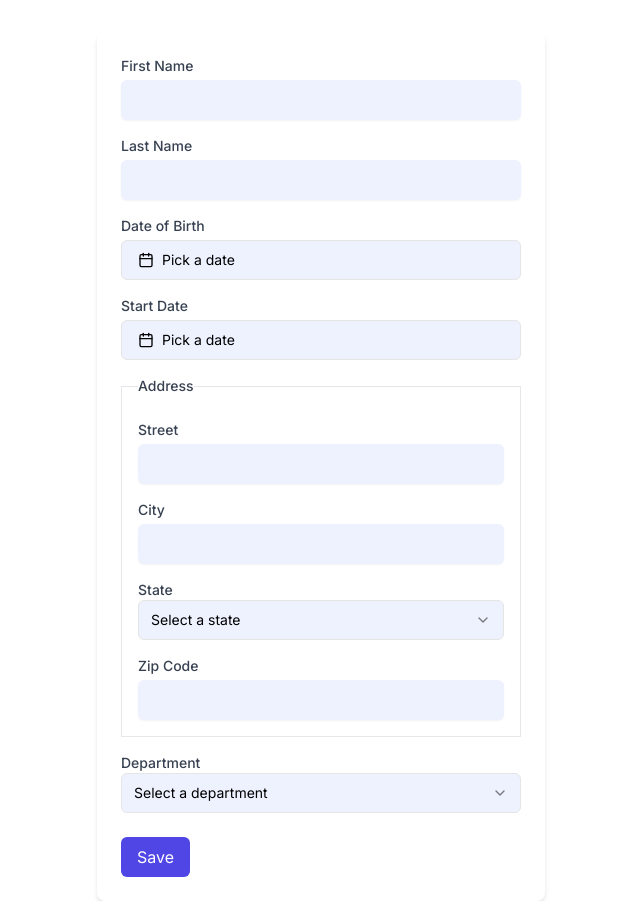
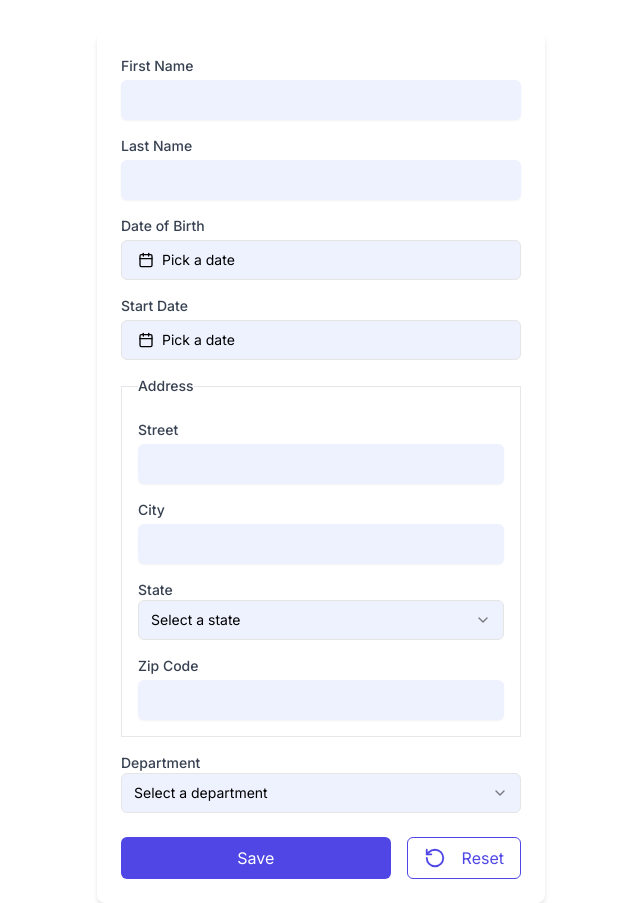
Before and after one commit to maxdnc/hrnet, a Next.js app: page / in a window 1280 px wide. Shown: the whole page, without its empty margins (319-959 px from the left). Built offline with nearby package versions, Linux system fonts and the light colour scheme.

Commit message:
chore: Refactor EmployeeForm component to use useFormStore and useEmployeeStore

```diff
--- a/src/app/components/EmployeeForm.jsx
+++ b/src/app/components/EmployeeForm.jsx
@@ -5,32 +5,34 @@ import { STATES } from '../constants/state.js';
 import { DEPARTMENTS } from '../constants/departments.js';
 import { DatePicker } from './DatePicker.jsx';
 import PrimaryButton from './PrimaryButton.jsx';
+import useFormStore from '../store/useFormStore.js';
+import useEmployeeStore from '../store/useEmployeeStore.js';
+import { validateEmployeeForm, isFormValid } from '../utils/formValidation';
+import { RotateCcw } from 'lucide-react';
 
 const EmployeeForm = () => {
-  const [formData, setFormData] = useState({
-    firstName: '',
-    lastName: '',
-    dateOfBirth: '',
-    startDate: '',
-    street: '',
-    city: '',
-    state: '',
-    zipCode: '',
-    department: '',
-  });
-  console.log(formData);
+  const { formData, setFormData, resetFormData } = useFormStore();
+  const { addEmployee } = useEmployeeStore();
+  const [errors, setErrors] = useState({});
 
   const handleChange = (e) => {
     const { name, value } = e.target;
-    setFormData((prevData) => ({
-      ...prevData,
-      [name]: value,
-    }));
+    setFormData(name, value);
+    setErrors((prev) => ({ ...prev, [name]: '' }));
   };
 
   const handleSubmit = (e) => {
     e.preventDefault();
-    console.log('Form submitted:', formData);
+    const newErrors = validateEmployeeForm(formData);
+    setErrors(newErrors);
+    if (isFormValid(newErrors)) {
+      addEmployee(formData);
+      resetFormData();
+    }
+  };
+  const handleReset = () => {
+    resetFormData();
+    setErrors({});
   };
 
   return (
@@ -43,12 +45,14 @@ const EmployeeForm = () => {
         name="firstName"
         value={formData.firstName}
         onChange={handleChange}
+        error={errors.firstName}
       />
       <FormField
         label="Last Name"
         name="lastName"
         value={formData.lastName}
         onChange={handleChange}
+        error={errors.lastName}
       />
 
       <DatePicker
@@ -56,12 +60,14 @@ const EmployeeForm = () => {
         name="dateOfBirth"
         value={formData.dateOfBirth}
         onChange={handleChange}
+        error={errors.dateOfBirth}
       />
       <DatePicker
         label="Start Date"
         name="startDate"
         value={formData.startDate}
         onChange={handleChange}
+        error={errors.startDate}
       />
 
       <fieldset className="mb-4 border p-4">
@@ -74,12 +80,14 @@ const EmployeeForm = () => {
             name="street"
             value={formData.street}
             onChange={handleChange}
+            error={errors.street}
           />
           <FormField
             label="City"
             name="city"
             value={formData.city}
             onChange={handleChange}
+            error={errors.city}
           />
           <FormField
             label="State"
@@ -89,12 +97,14 @@ const EmployeeForm = () => {
             onChange={handleChange}
             options={STATES}
             placeholder="Select a state"
+            error={errors.state}
           />
           <FormField
             label="Zip Code"
             name="zipCode"
             value={formData.zipCode}
             onChange={handleChange}
+            error={errors.zipCode}
           />
         </div>
       </fieldset>
@@ -106,9 +116,18 @@ const EmployeeForm = () => {
         onChange={handleChange}
         options={DEPARTMENTS}
         placeholder="Select a department"
+        error={errors.department}
       />
-      <div className="mt-6">
-        <PrimaryButton type="submit" label="Save" />
+      <div className="mt-6 flex gap-4 ">
+        <PrimaryButton type="submit" label="Save" className={'w-full'} />
+        <PrimaryButton
+          type="button"
+          label="Reset"
+          className={'flex-none'}
+          variant={'outline'}
+          icon={<RotateCcw size={22} />}
+          onClick={handleReset}
+        />
       </div>
     </form>
   );
```
